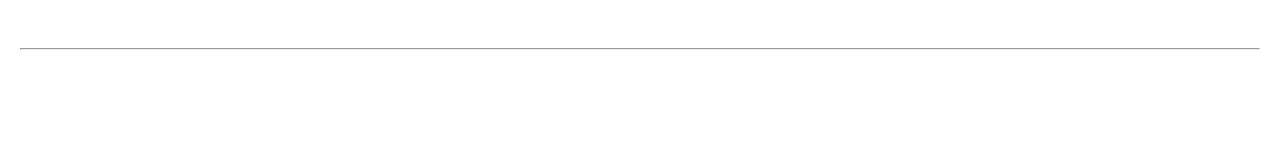
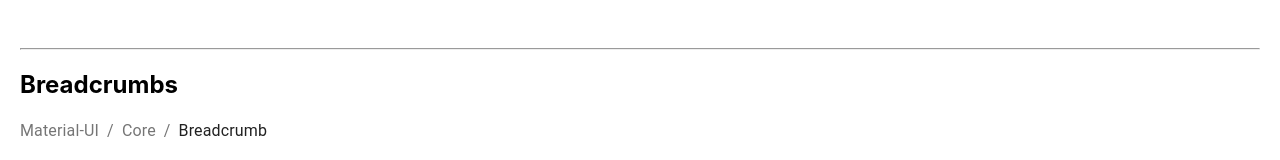
Before and after one commit to devpranab/Practice-React-MaterialUI, a React (Create React App) app: page / in a window 1280 px wide. Shown: the part 8936-9096 px from the top of the page. Before the commit the page ends 9014 px from the top, so only its background shows below. Built offline with nearby package versions, Linux system fonts and the light colour scheme.

Commit message:
Breadcrumbs

```diff
--- a/src/App.js
+++ b/src/App.js
@@ -76,6 +76,7 @@
 import Variants from './Skeleton';
 //import { Skeleton } from '@material-ui/lab';
 import BasicImageList from './ImageList';
+import SimpleBreadcrumbs from './Breadcrumbs';
 
 // for data & time
 const useStyles = makeStyles((theme) => ({
@@ -721,6 +722,8 @@
     <h2>ImageList</h2>
     <BasicImageList/>
     <hr/>
+    <h2>Breadcrumbs</h2>
+    <SimpleBreadcrumbs/>
     </div>
 
   );
--- /dev/null
+++ b/src/Breadcrumbs.js
@@ -0,0 +1,23 @@
+import React from 'react';
+import Typography from '@material-ui/core/Typography';
+import Breadcrumbs from '@material-ui/core/Breadcrumbs';
+import Link from '@material-ui/core/Link';
+
+function handleClick(event) {
+  event.preventDefault();
+  console.info('You clicked a breadcrumb.');
+}
+
+export default function SimpleBreadcrumbs() {
+  return (
+    <Breadcrumbs aria-label="breadcrumb">
+      <Link color="inherit" href="/" onClick={handleClick}>
+        Material-UI
+      </Link>
+      <Link color="inherit" href="/getting-started/installation/" onClick={handleClick}>
+        Core
+      </Link>
+      <Typography color="textPrimary">Breadcrumb</Typography>
+    </Breadcrumbs>
+  );
+}
```
